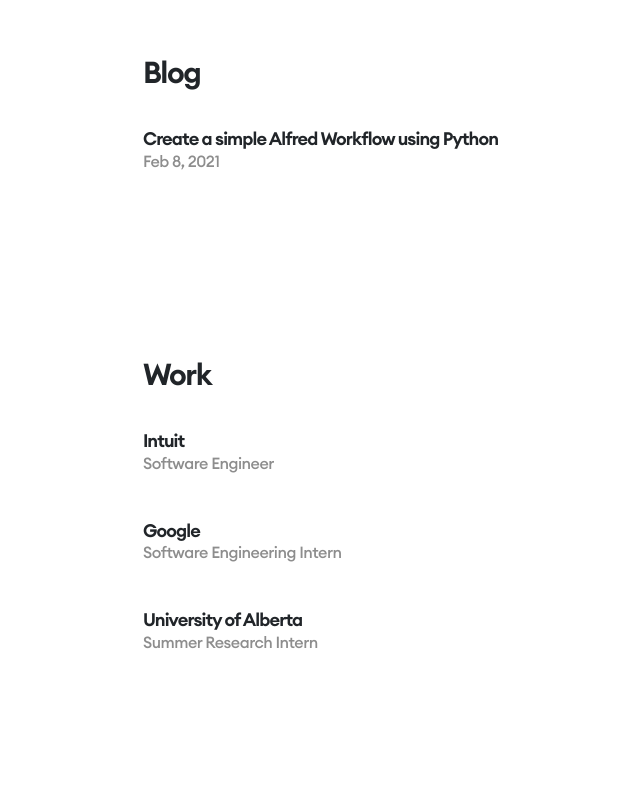
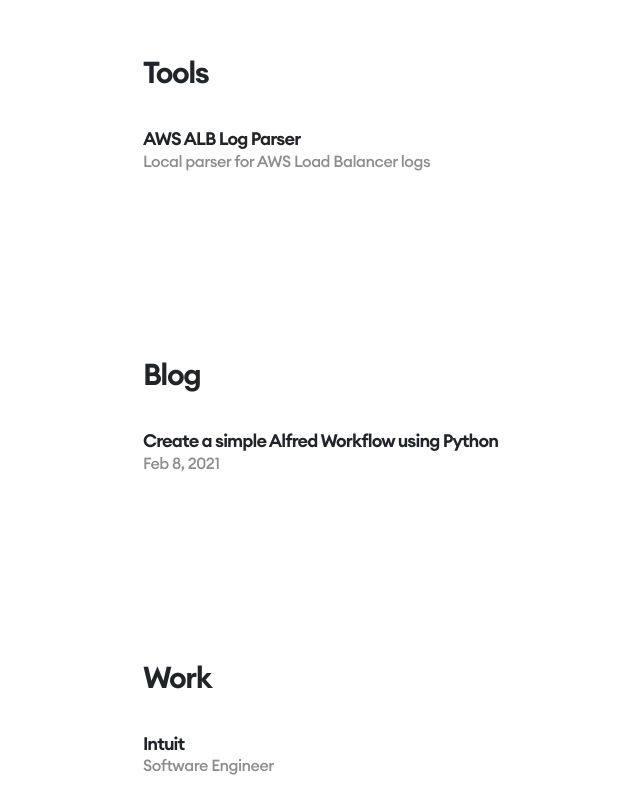
Before and after one commit to maharshmellow/maharsh.net, a Next.js app: page / in a window 1280 px wide. Shown: the part 2112-2905 px from the top of the page, without its empty margins (0-640 px from the left). Built offline with nearby package versions, Linux system fonts and the light colour scheme; a web font is replaced by a local one.

Commit message:
feat: add tools on the main page

```diff
--- a/pages/index.js
+++ b/pages/index.js
@@ -64,6 +64,21 @@ export default function Home() {
           </Col>
         </Row>
 
+        <Row className="tools-wrapper">
+          <Col>
+            <h2>Tools</h2>
+
+            <Link href={"/tools/aws-alb-log-parser"}>
+              <Row className="tool-entry">
+                <Col>
+                  <h4>AWS ALB Log Parser</h4>
+                  <h5>Local parser for AWS Load Balancer logs</h5>
+                </Col>
+              </Row>
+            </Link>
+          </Col>
+        </Row>
+
         <Row className="blog-wrapper">
           <Col>
             <h2>Blog</h2>
@@ -78,6 +93,8 @@ export default function Home() {
             </Link>
           </Col>
         </Row>
+
+
 
         <Row className="work-wrapper">
           <Col>
--- a/styles/global.scss
+++ b/styles/global.scss
@@ -258,6 +258,26 @@ body {
         }
     }
 
+    .tools-wrapper {
+        margin-top: 120px;
+
+        .tool-entry {
+            margin-top: 10px;
+            line-height: 5px;
+            cursor: pointer;
+
+            h4 {
+                margin-bottom: 4px;
+            }
+
+            h5 {
+                color: #8d8d8d;
+                margin-top: 0px;
+                letter-spacing: -0.5px;
+            }
+        }
+    }
+
     .work-wrapper {
         margin-top: 120px;
 
```
